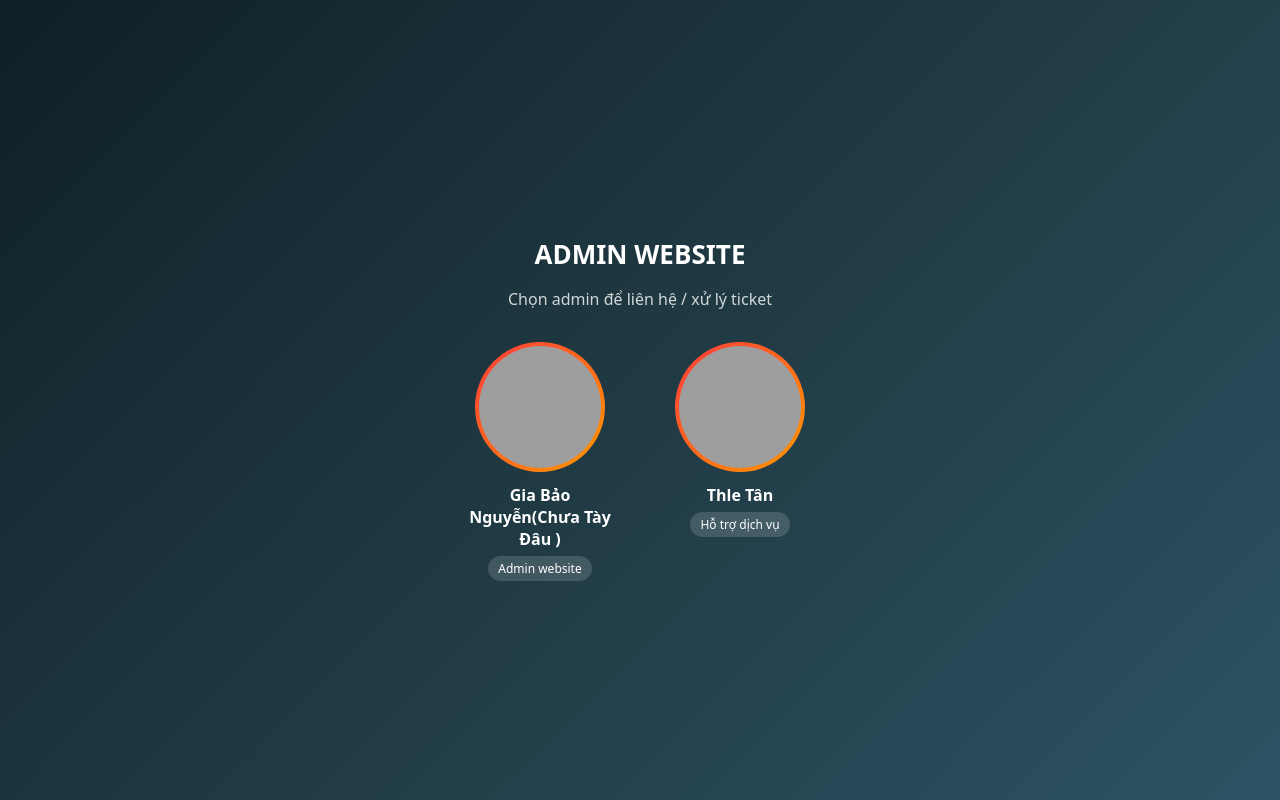
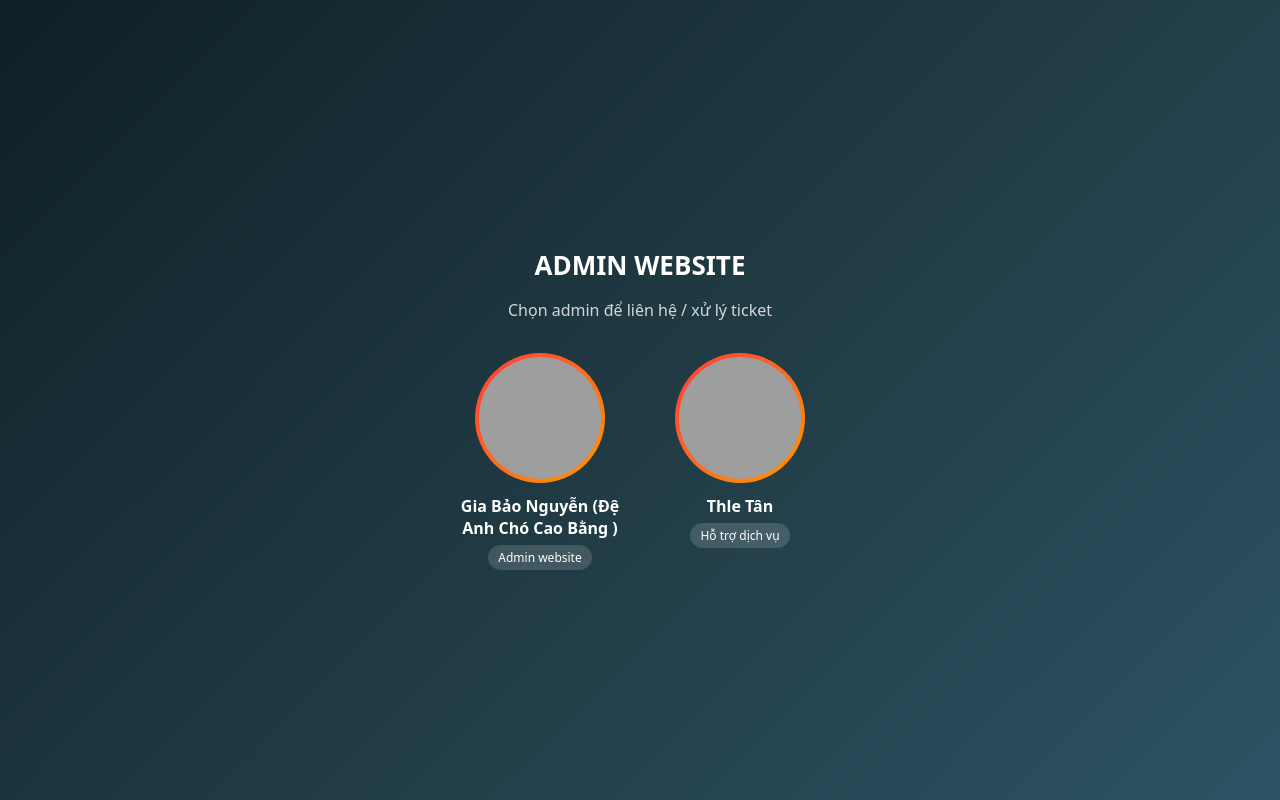
Before and after one commit to baonguyenvip20000-ux/admin-center, a plain HTML site: page index.html in a window 1280 px wide. Drawn offline with Linux system fonts and the light colour scheme; grey boxes are pictures that could not be loaded.

Commit message:
Update index.html

```diff
--- a/index.html
+++ b/index.html
@@ -101,7 +101,7 @@ p{
         <div class="avatar-wrap">
           <img src="https://sf-static.upanhlaylink.com/img/image_20260103efd43099a11cc524d117d98a844860aa.jpg">
         </div>
-        <div class="admin-name">Gia Bảo Nguyễn(Chưa Tày Đâu )</div>
+        <div class="admin-name">Gia Bảo Nguyễn (Đệ Anh Chó Cao Bằng )</div>
         <div class="badge">Admin website</div>
       </a>
 
```
